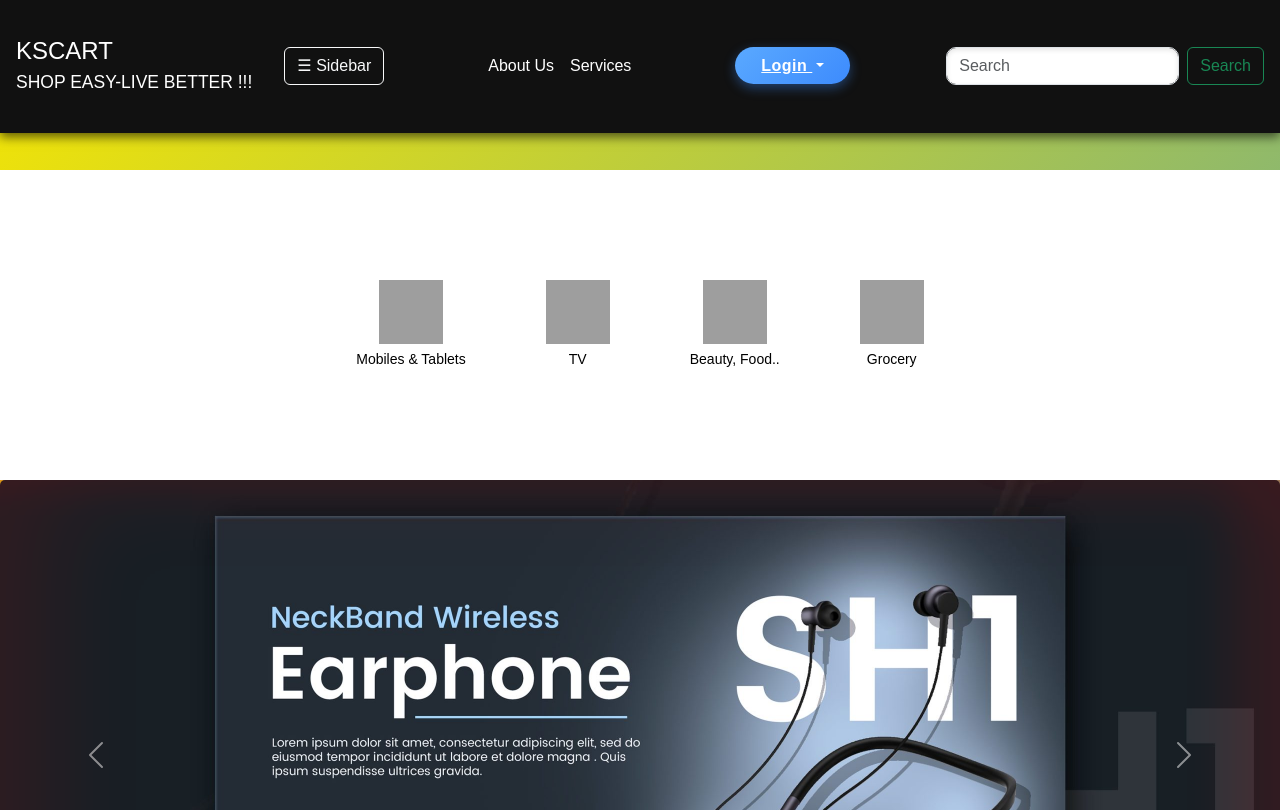
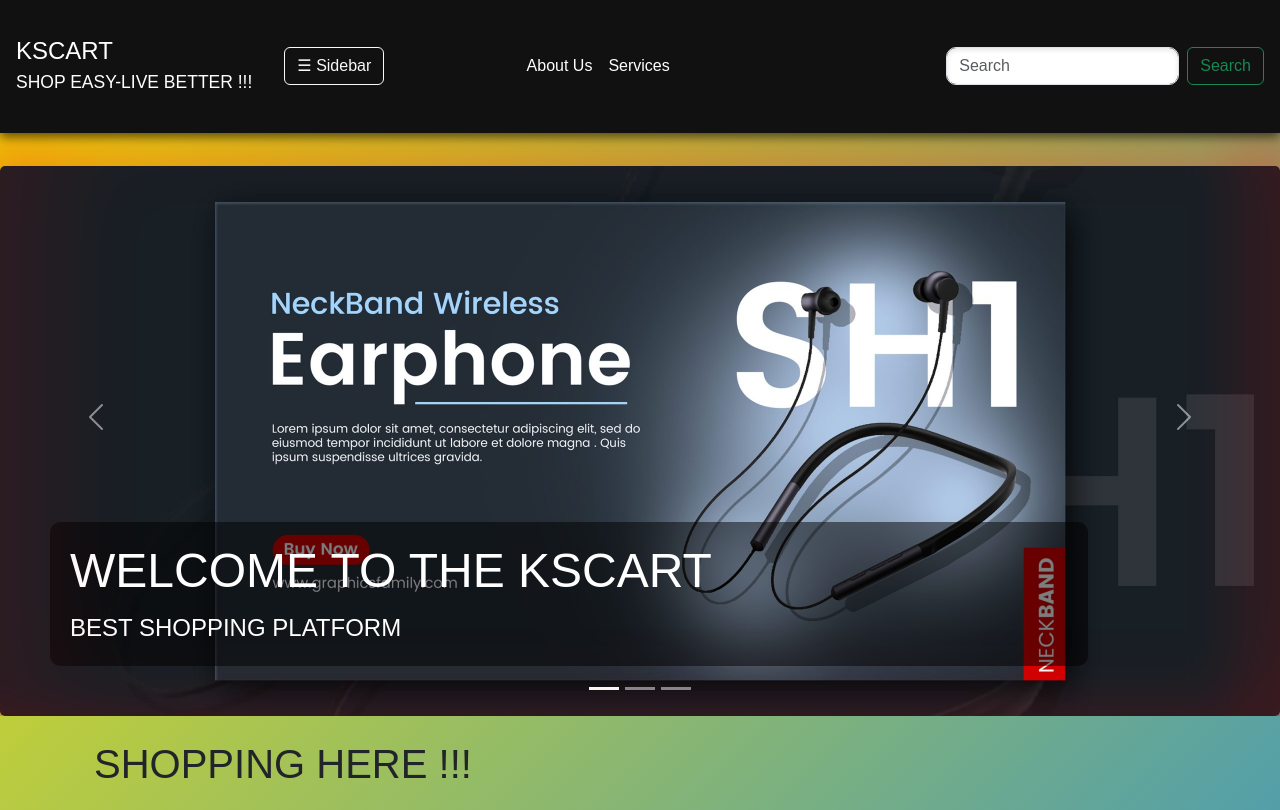
Before and after one commit to aditya705014-svg/ecommerce, a Django app: page /store/ in a window 1280 px wide. Shown: the top 810 px of the page. Run offline with Django 5.2, Linux system fonts and the light colour scheme; grey boxes are pictures that could not be loaded.

Commit message:
Updated code

```diff
--- a/static/css/style.css
+++ b/static/css/style.css
@@ -329,7 +329,3 @@ p.text-body-secondary {
   object-fit: cover;
   border-radius: 10px;
 }
-<<<<<<< HEAD
-
-=======
->>>>>>> 64401e5 (Initial commit - E-commerce project)
--- a/store/templates/store/store.html
+++ b/store/templates/store/store.html
@@ -9,34 +9,8 @@
     <link rel="stylesheet" href="https://cdn.jsdelivr.net/npm/bootstrap@5.3.2/dist/css/bootstrap.min.css">
     <link rel="stylesheet" href="{% static 'css/style.css' %}">
 
-
-
-    <!-- Categories -->
-    <div class="categories px-0">
-        <a href="{% url 'category_products' 1 %}" class="category">
-            <img src="https://rukminim1.flixcart.com/fk-p-flap/64/64/image/5f2ee7f883cdb774.png?q=100"
-                alt="Mobiles & Tablets">
-            <span>Mobiles & Tablets</span>
-        </a>
-        <a href="{% url 'category_products' 2 %}" class="category">
-            <img src="https://rukminim2.flixcart.com/fk-p-flap/64/64/image/e90944802d996756.jpg?q=100"
-                alt="TVs & Appliances" width="64" height="64">
-
-            <span>TV</span>
-        </a>
-        <a href="{% url 'category_products' 4 %}" class="category">
-            <img src="https://rukminim1.flixcart.com/fk-p-flap/64/64/image/b3020c99672953b9.png?q=100"
-                alt="Beauty, Food..">
-            <span>Beauty, Food..</span>
-        </a>
-        <a href="{% url 'category_products' 5 %}" class="category">
-            <img src="https://rukminim1.flixcart.com/fk-p-flap/64/64/image/e730a834ad950bae.png?q=100" alt="Grocery">
-            <span>Grocery</span>
-        </a>
-    </div>
-
     <!-- Hero Carousel -->
-    <div class="container-fluid px-0">
+    <div class="container-fluid mt-5 px-0">
         <div id="heroCarousel" class="carousel slide" data-bs-ride="carousel">
             <!-- Indicators -->
             <div class="carousel-indicators">
@@ -47,9 +21,9 @@
             </div>
 
             <!-- Carousel Inner -->
-            <div class="carousel-inner px-0">
+            <div class="carousel-inner  mt-6 px-0 ">
                 <!-- Slide 1 -->
-                <div class="carousel-item active">
+                <div class="carousel-item active mt-5">
                     <img src="{% static 'images/banner2ecom.jpg' %}" class="d-block w-100" alt="slide1">
                     <div class="carousel-caption d-none d-md-block">
                         <h1>WELCOME TO THE KSCART</h1>
@@ -57,7 +31,7 @@
                     </div>
                 </div>
                 <!-- Slide 2 -->
-                <div class="carousel-item">
+                <div class="carousel-item mt-5">
                     <img src="{% static 'images/banner1ecom.avif' %}" class="d-block w-100" alt="slide2">
                     <div class="carousel-caption d-none d-md-block">
                         <h1>WELCOME TO THE KSCART</h1>
@@ -65,7 +39,7 @@
                     </div>
                 </div>
                 <!-- Slide 3 -->
-                <div class="carousel-item">
+                <div class="carousel-item mt-5">
                     <img src="{% static 'images/banner3ecom.jpg' %}" class="d-block w-100" alt="slide3">
                     <div class="carousel-caption d-none d-md-block">
                         <h1>WELCOME TO THE KSCART</h1>
--- a/templates/base.html
+++ b/templates/base.html
@@ -51,22 +51,6 @@
           <li class="nav-item"><a class="nav-link" href="/services">Services</a></li>
         </ul>
 
-        <div class="dropdown">
-          <a class="btn2 btn-light dropdown-toggle" href="#" role="button" id="loginMenu" data-bs-toggle="dropdown"
-            aria-expanded="false">
-            Login
-          </a>
-
-          <ul class="dropdown-menu custom-dropdown" aria-labelledby="loginMenu">
-            <li><a class="dropdown-item" href="#">Profile</a></li>
-            <li><a class="dropdown-item" href="#">Settings</a></li>
-            <li>
-              <hr class="dropdown-divider">
-            </li>
-            <li><a class="dropdown-item text-danger" href="{% url 'logout' %}">Logout</a></li>
-          </ul>
-        </div>
-
 
         <!--Search form aligned to right -->
         <form class="d-flex ms-auto" role="search">
@@ -96,7 +80,7 @@
 
       <!-- Sidebar Links -->
       <ul class="nav nav-pills flex-column mb-auto">
-        <li class="nav-item"><a href="/" class="nav-link active text-white">🏠 Home</a></li>
+        <li class="nav-item"><a href="/" class="nav-link active text-white"> Home</a></li>
         <li><a href="/flavours" class="nav-link text-white">Orders</a></li>
         <li><a href="/orders" class="nav-link text-white">cart</a></li>
         <li><a href="/about" class="nav-link text-white">customer Services</a></li>
@@ -105,8 +89,8 @@
 
       <!-- Dropdown under profile -->
       <div>
-        <a href="#" class="d-flex align-items-center text-white text-decoration-none dropdown-toggle"
-          data-bs-toggle="dropdown">
+        <a href="#" class="d-flex align-items-center text-white text-decoration-none dropdown-toggle" id="userDropdown"
+          role="button" data-bs-toggle="dropdown" aria-expanded="false">
           <img src="{% static 'images/user.png' %}" alt="User" width="32" height="32" class="rounded-circle me-2">
           <strong>User</strong>
         </a>
@@ -131,6 +115,7 @@
   <!-- Bootstrap JS -->
   <script src="https://cdn.jsdelivr.net/npm/bootstrap@5.3.8/dist/js/bootstrap.bundle.min.js"></script>
 </body>
+<script src="https://cdn.jsdelivr.net/npm/bootstrap@5.3.2/dist/js/bootstrap.bundle.min.js"></script>
 
 <!-- Bootstrap Bundle with Popper (ye zaroori hai dropdown ke liye) -->
 <script src="https://cdn.jsdelivr.net/npm/bootstrap@5.3.2/dist/js/bootstrap.bundle.min.js"></script>
```
Also changed, not shown: db.sqlite3.
